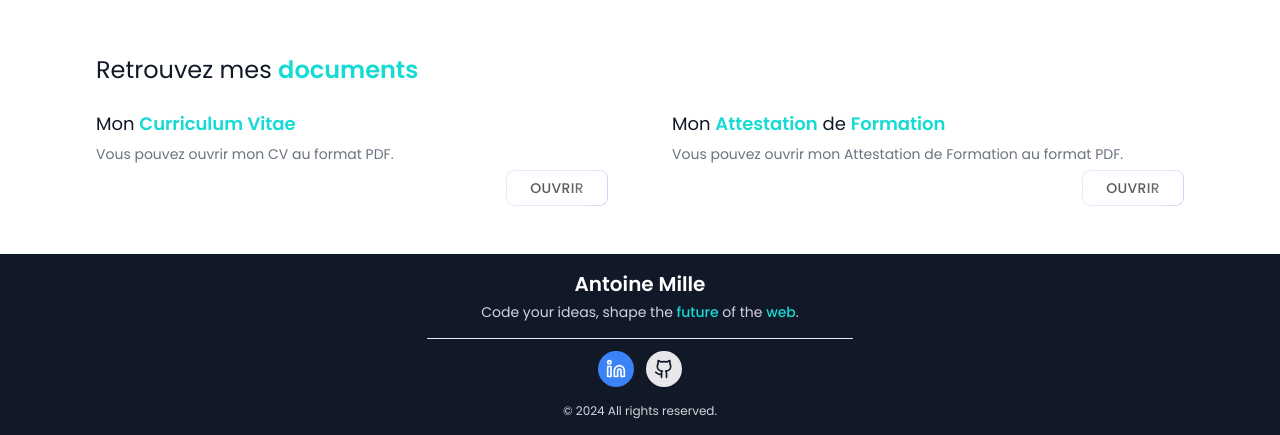
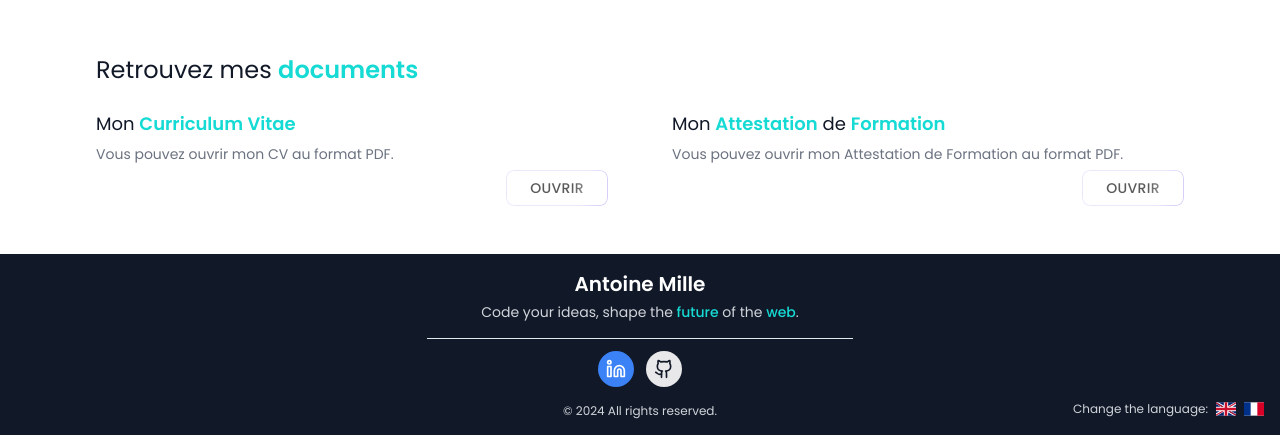
Before and after one commit to antoine-mille/antoinemlle, a Next.js app: page /en/career in a window 1280 px wide. Shown: the part 3402-3837 px from the top of the page. Built offline with nearby package versions, Linux system fonts and the light colour scheme.

Commit message:
update: add switch language button

```diff
--- a/components/footer.tsx
+++ b/components/footer.tsx
@@ -2,18 +2,20 @@ import { cn } from "@/lib/utils"
 import { LinkIcon } from "@/components/link-icon"
 import { GithubIcon, LinkedinIcon } from "lucide-react"
 import { useTranslations } from "next-intl"
+import { Link } from "@/i18n/routing"
+import { FR, GB } from "country-flag-icons/react/3x2"
 
 type FooterProps = {
   className?: string
 }
 
 const Footer = ({ className }: FooterProps) => {
-  const t = useTranslations("Footer")
+  const t = useTranslations()
 
   return (
     <footer
       className={cn(
-        "bg-gray-900 w-full flex flex-col gap-4 py-4 items-center justify-center",
+        "relative bg-gray-900 w-full flex flex-col gap-4 py-4 items-center justify-center",
         className
       )}
     >
@@ -22,7 +24,7 @@ const Footer = ({ className }: FooterProps) => {
           Antoine Mille
         </p>
         <p className="max-w-xs text-center text-sm text-gray-300">
-          {t.rich("description", {
+          {t.rich("Footer.description", {
             span: (chunks) => (
               <span className="font-medium text-secondary">{chunks}</span>
             ),
@@ -46,10 +48,20 @@ const Footer = ({ className }: FooterProps) => {
       </div>
 
       <p className="text-xs text-gray-300">
-        {t.rich("rights", {
+        {t.rich("Footer.rights", {
           date: () => new Date().getFullYear(),
         })}
       </p>
+
+      <div className="absolute bottom-4 right-4 hidden items-center gap-2 text-white sm:flex">
+        <p className="text-xs text-gray-300">{t("LanguageSwitcher.title")}</p>
+        <Link href="/" locale="en">
+          <GB title="United States" className="size-5 hover:opacity-60" />
+        </Link>
+        <Link href="/" locale="fr">
+          <FR title="United States" className="size-5 hover:opacity-60" />
+        </Link>
+      </div>
     </footer>
   )
 }
--- a/components/navigation.tsx
+++ b/components/navigation.tsx
@@ -10,6 +10,7 @@ import {
 import { LinkedinIcon, MenuIcon } from "lucide-react"
 import { LinkIcon } from "@/components/link-icon"
 import { getTranslations } from "next-intl/server"
+import { FR, GB } from "country-flag-icons/react/3x2"
 
 async function getLinks() {
   const t = await getTranslations({ namespace: "Links" })
@@ -34,7 +35,12 @@ const HeaderLeft = () => {
 
 const MobileNavigation = async () => {
   const links = await getLinks()
-  const t = await getTranslations({ namespace: "MobileNavigation" })
+  const mobileNavigation = await getTranslations({
+    namespace: "MobileNavigation",
+  })
+  const languageSwitcher = await getTranslations({
+    namespace: "LanguageSwitcher",
+  })
 
   console.log(links)
 
@@ -44,8 +50,10 @@ const MobileNavigation = async () => {
         <MenuIcon className="size-6" />
       </SheetTrigger>
       <SheetContent className="flex flex-col gap-0">
-        <SheetTitle className="text-gray-900">{t("title")}</SheetTitle>
-        <SheetDescription>{t("description")}</SheetDescription>
+        <SheetTitle className="text-gray-900">
+          {mobileNavigation("title")}
+        </SheetTitle>
+        <SheetDescription>{mobileNavigation("description")}</SheetDescription>
         <nav className="mt-20 flex flex-col items-end gap-4">
           {links.map((link) => (
             <Link
@@ -57,13 +65,22 @@ const MobileNavigation = async () => {
             </Link>
           ))}
         </nav>
-        <div className="mt-auto border-t pt-5">
+        <div className="mt-auto space-y-3 border-t pt-5">
           <p className="inline-flex items-center gap-3 text-sm text-gray-900">
-            {t("socials")}
+            {mobileNavigation("socials")}
             <LinkIcon href="https://www.linkedin.com/in/antoinemlle/">
               <LinkedinIcon className="size-5 lg:size-6" />
             </LinkIcon>
           </p>
+          <div className="flex items-center gap-2">
+            <p className="text-sm text-gray-900">{languageSwitcher("title")}</p>
+            <Link href="/" locale="en">
+              <GB title="United States" className="size-5 hover:opacity-60" />
+            </Link>
+            <Link href="/" locale="fr">
+              <FR title="United States" className="size-5 hover:opacity-60" />
+            </Link>
+          </div>
         </div>
       </SheetContent>
     </Sheet>
--- a/messages/en.json
+++ b/messages/en.json
@@ -78,5 +78,8 @@
   "Footer": {
     "description": "Code your ideas, shape the <span>future</span> of the <span>web</span>.",
     "rights": "© <date></date> All rights reserved."
+  },
+  "LanguageSwitcher": {
+    "title": "Change the language:"
   }
 }
--- a/messages/fr.json
+++ b/messages/fr.json
@@ -78,5 +78,8 @@
   "Footer": {
     "description": "Codez vos idées, façonnez <span>l'avenir</span> du <span>web</span>.",
     "rights": "© <date></date> Tous droits réservés."
+  },
+  "LanguageSwitcher": {
+    "title": "Changer de langue :"
   }
 }
--- a/package.json
+++ b/package.json
@@ -17,6 +17,7 @@
     "@types/nodemailer": "^6.4.16",
     "class-variance-authority": "^0.7.0",
     "clsx": "^2.1.1",
+    "country-flag-icons": "^1.5.13",
     "framer-motion": "^11.6.0",
     "lucide-react": "^0.446.0",
     "next": "14.2.13",
```
Also changed, not shown: 1 other file (tests, documents, lock files or other folders).
